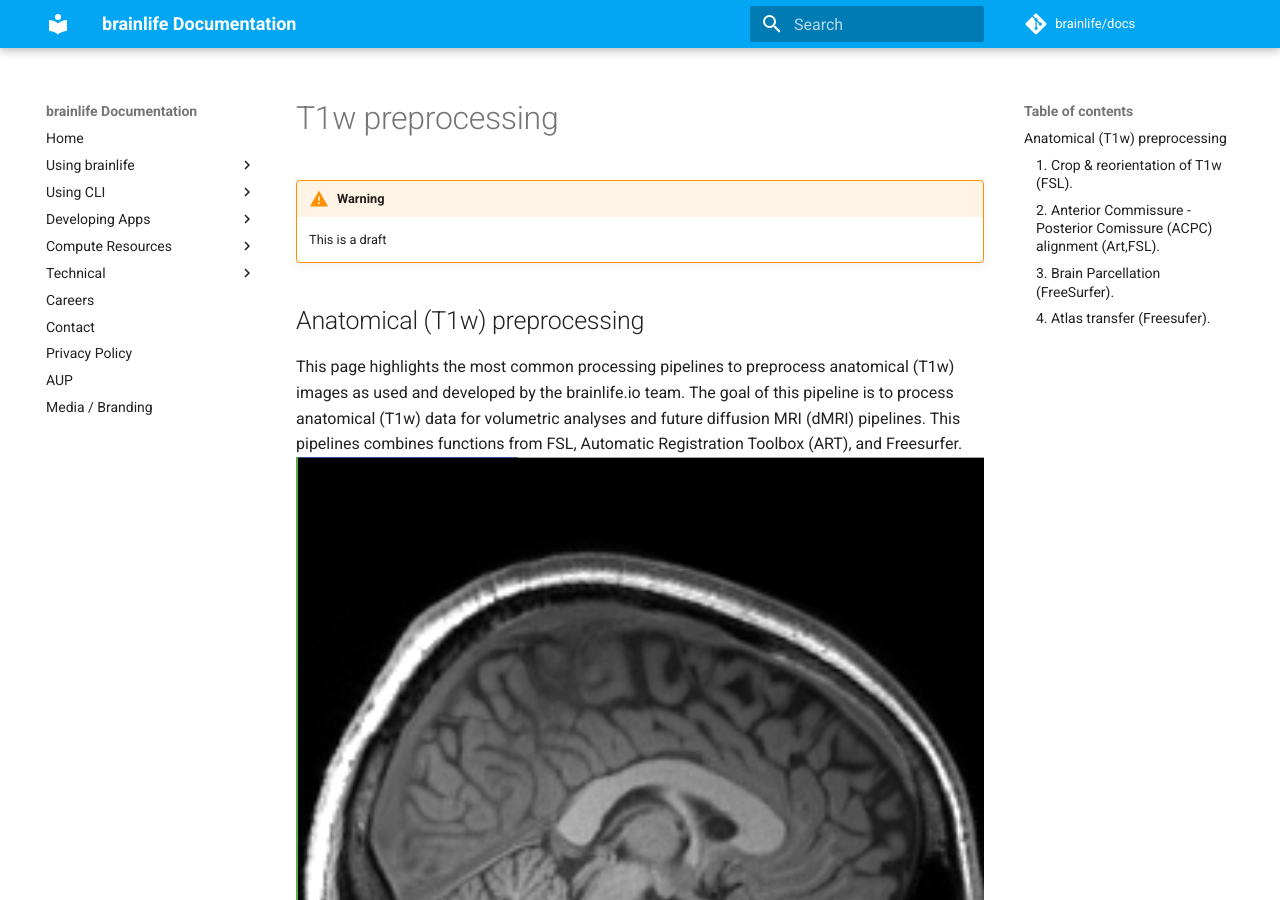
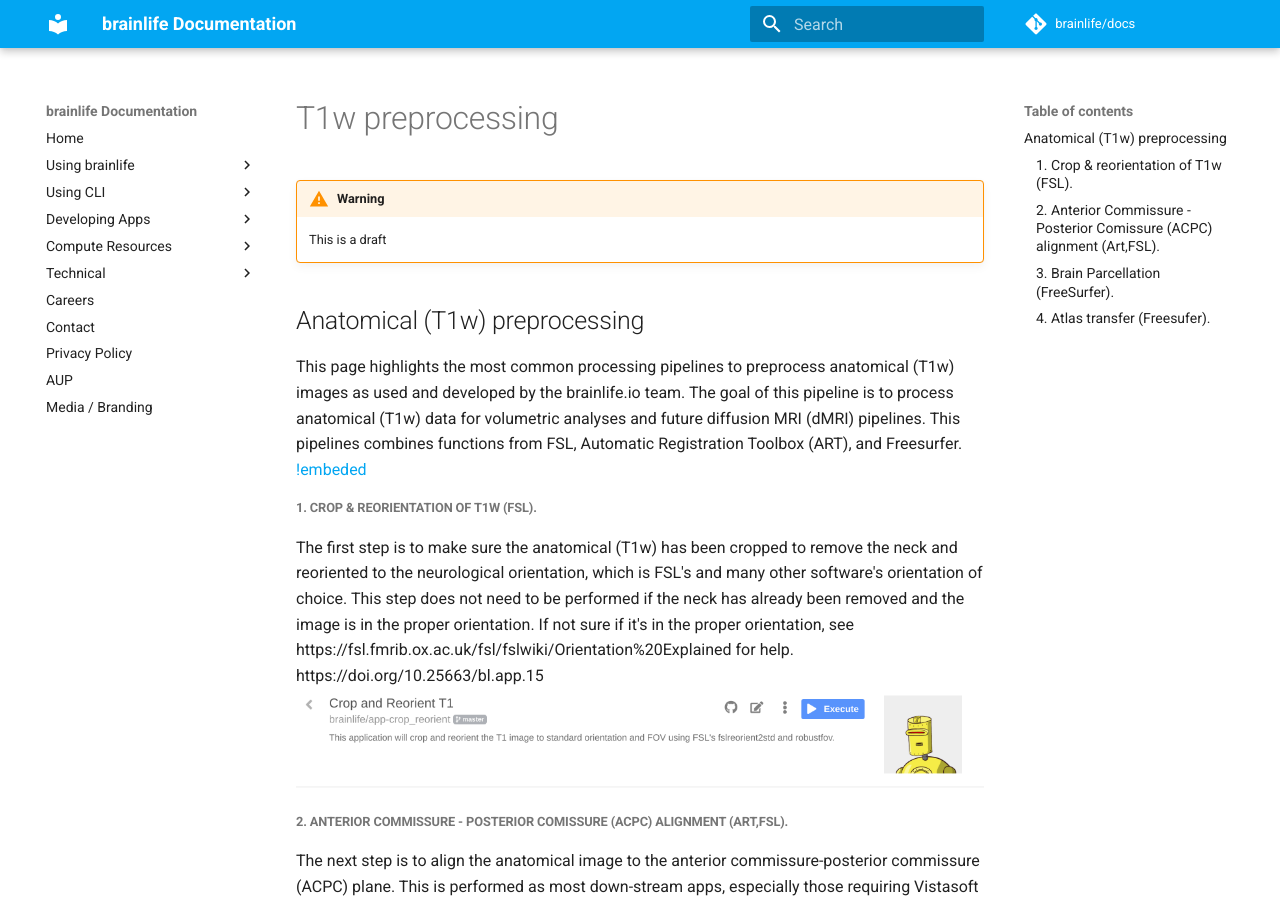
Before and after one commit to brainlife/docs, an MkDocs documentation site: the page built from docs/tutorial/t1w-preprocessing.md, in a window 1280 px wide and 900 px high. Built offline with MkDocs 1.6.1 and Material for MkDocs 9.7.7, drawn with Linux system fonts in a browser that asks for light colours; comment, search, counter and statistics services are not loaded.

Commit message:
Update t1w-preprocessing.md

```diff
--- a/docs/tutorial/t1w-preprocessing.md
+++ b/docs/tutorial/t1w-preprocessing.md
@@ -3,7 +3,7 @@
 
 ## Anatomical (T1w) preprocessing
 This page highlights the most common processing pipelines to preprocess anatomical (T1w) images as used and developed by the brainlife.io team. The goal of this pipeline is to process anatomical (T1w) data for volumetric analyses and future diffusion MRI (dMRI) pipelines. This pipelines combines functions from FSL, Automatic Registration Toolbox (ART), and Freesurfer.
-[![anatomical-preprocessing](/docs/img/t1w.png)](https://www.youtube.com/watch?v=hC0Ms3KWD8o  "Anatomical Preprocessing")
+[!embeded](https://www.youtube.com/watch?v=hC0Ms3KWD8o)
 
 ##### 1. Crop & reorientation of T1w (FSL).
 The first step is to make sure the anatomical (T1w) has been cropped to remove the neck and reoriented to the neurological orientation, which is FSL's and many other software's orientation of choice. This step does not need to be performed if the neck has already been removed and the image is in the proper orientation. If not sure if it's in the proper orientation, see https://fsl.fmrib.ox.ac.uk/fsl/fslwiki/Orientation%20Explained for help.
```
